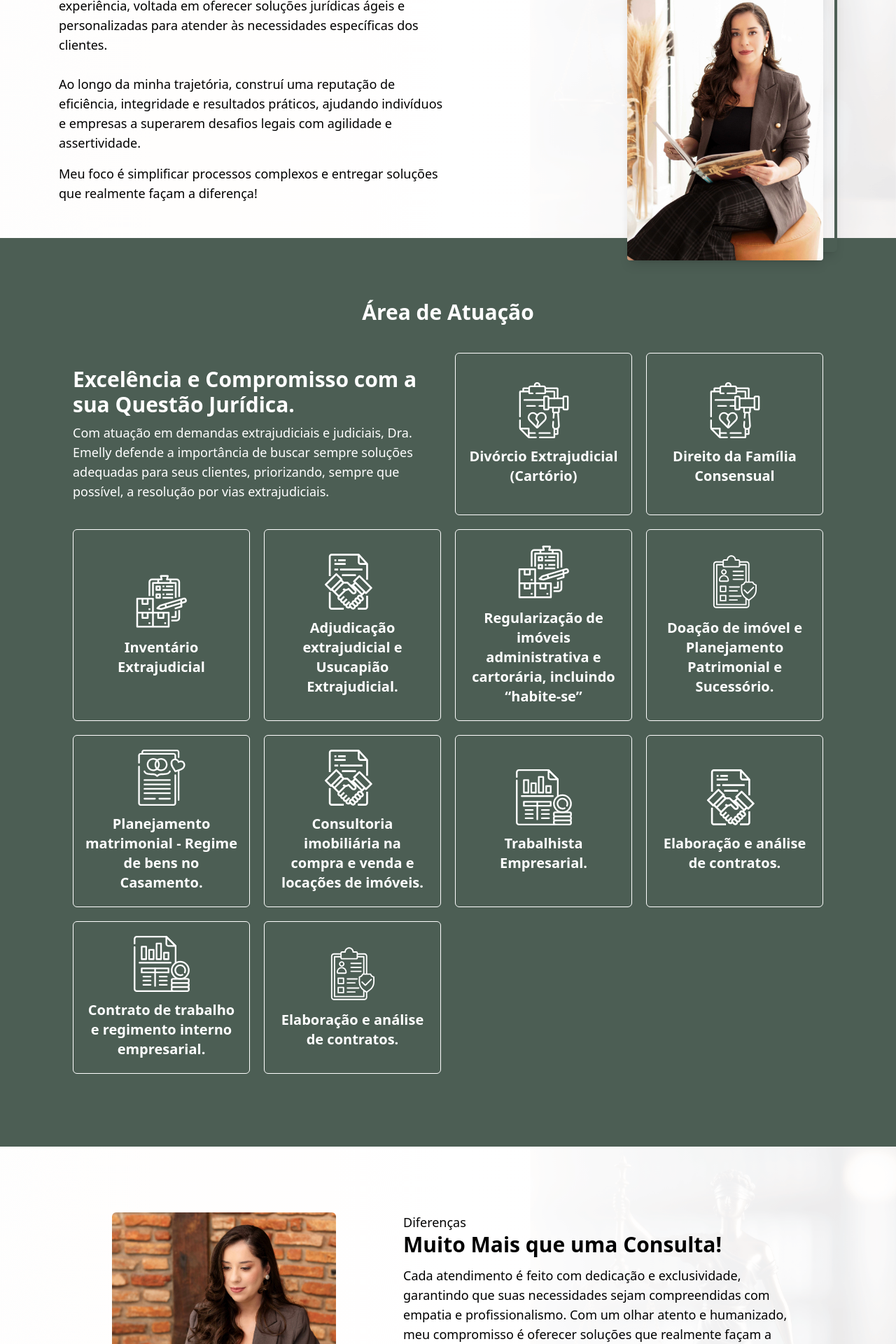
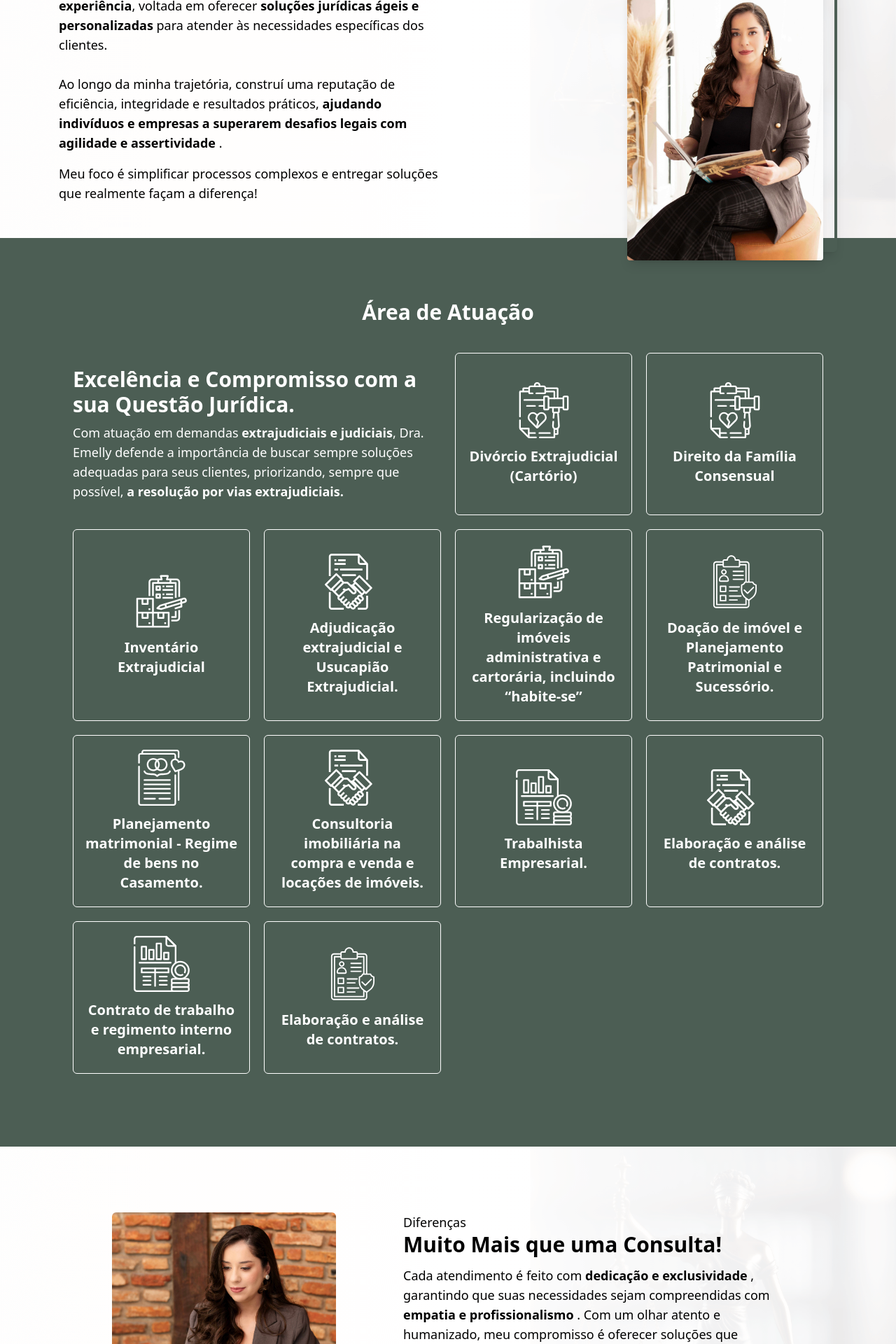
Before and after one commit to WesleiPossidonio/Projetct-dra-emelly, a React (Vite) app: page / in a window 1280 px wide. Shown: the part 1020-2940 px from the top of the page at 70% size. Built offline with nearby package versions, Linux system fonts and the light colour scheme.

Commit message:
update texts

```diff
--- a/src/Components/AboutMe/index.tsx
+++ b/src/Components/AboutMe/index.tsx
@@ -12,13 +12,13 @@ export const AboutMe = () => {
           </div>
 
           <p className="text-black text-sm md:text-lg">
-            Me chamo Emely, sou advogada com mais de 12 anos de experiência,
-            voltada em oferecer soluções jurídicas ágeis e personalizadas
+            Me chamo Emely, sou advogada com <strong> mais de 12 anos de experiência</strong>,
+            voltada em oferecer <strong> soluções jurídicas ágeis e personalizadas </strong>
             para atender às necessidades específicas dos clientes.
             <br /><br />
             Ao longo da minha trajetória, construí uma reputação de eficiência,
-            integridade e resultados práticos, ajudando indivíduos e empresas a
-            superarem desafios legais com agilidade e assertividade.
+            integridade e resultados práticos,<strong> ajudando indivíduos e empresas a
+              superarem desafios legais com agilidade e assertividade </strong>.
           </p>
 
           <p className="text-black text-sm md:text-lg">
--- a/src/Components/Differential/index.tsx
+++ b/src/Components/Differential/index.tsx
@@ -25,10 +25,10 @@ export const Differential = () => {
                 </h2>
               </div>
               <p className='text-black text-sm md:text-lg'>
-                Cada atendimento é feito com dedicação e exclusividade, garantindo que suas
-                necessidades sejam compreendidas com empatia e profissionalismo. Com um olhar
+                Cada atendimento é feito com <strong> dedicação e exclusividade </strong>, garantindo que suas
+                necessidades sejam compreendidas com <strong> empatia e profissionalismo </strong>. Com um olhar
                 atento e humanizado, meu compromisso é oferecer soluções que realmente façam
-                a diferença na sua vida.
+                a <strong>  diferença na sua vida.</strong>
               </p>
             </div>
 
--- a/src/Components/MyServices/index.tsx
+++ b/src/Components/MyServices/index.tsx
@@ -30,10 +30,10 @@ export const MyServices = () => {
               Excelência e Compromisso com a sua Questão Jurídica.
             </h2>
             <p className="text-white text-sm md:text-lg">
-              Com atuação em demandas extrajudiciais e judiciais, Dra. Emelly
+              Com atuação em demandas <strong> extrajudiciais e judiciais</strong>, Dra. Emelly
               defende a importância de buscar sempre soluções adequadas para
-              seus clientes, priorizando, sempre que possível, a resolução
-              por vias extrajudiciais.
+              seus clientes, priorizando, sempre que possível, <strong> a resolução
+                por vias extrajudiciais.</strong>
             </p>
           </div>
 
```
